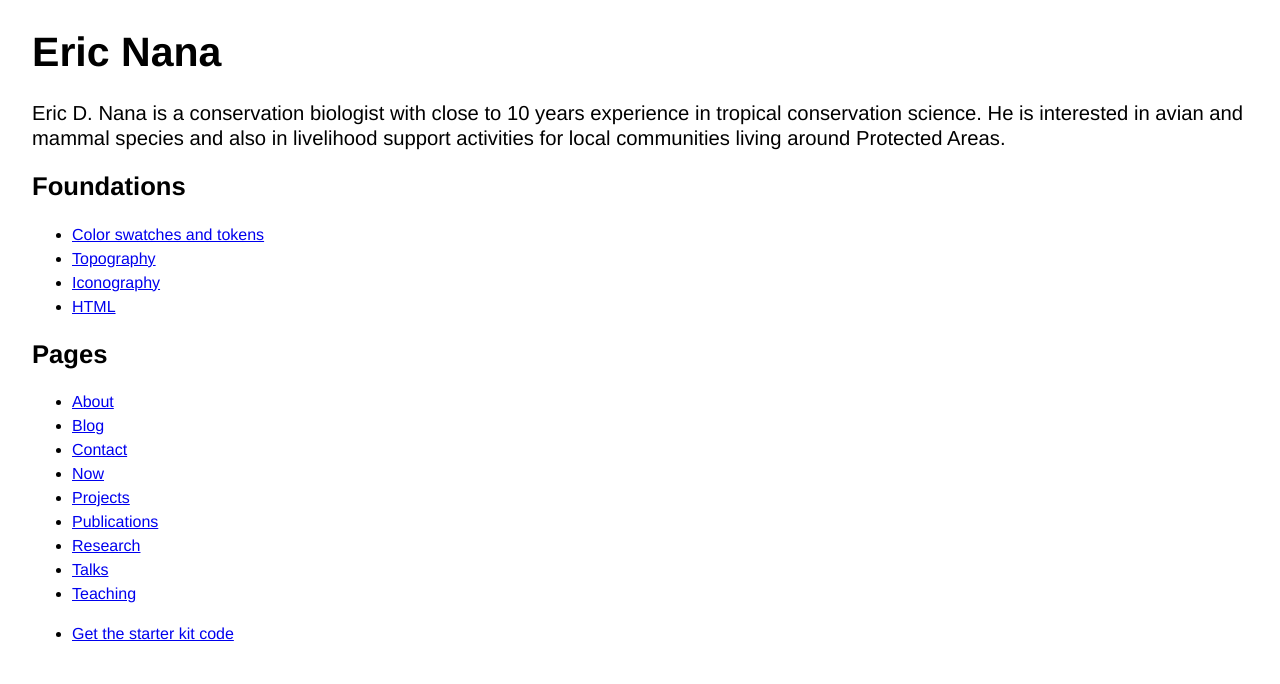
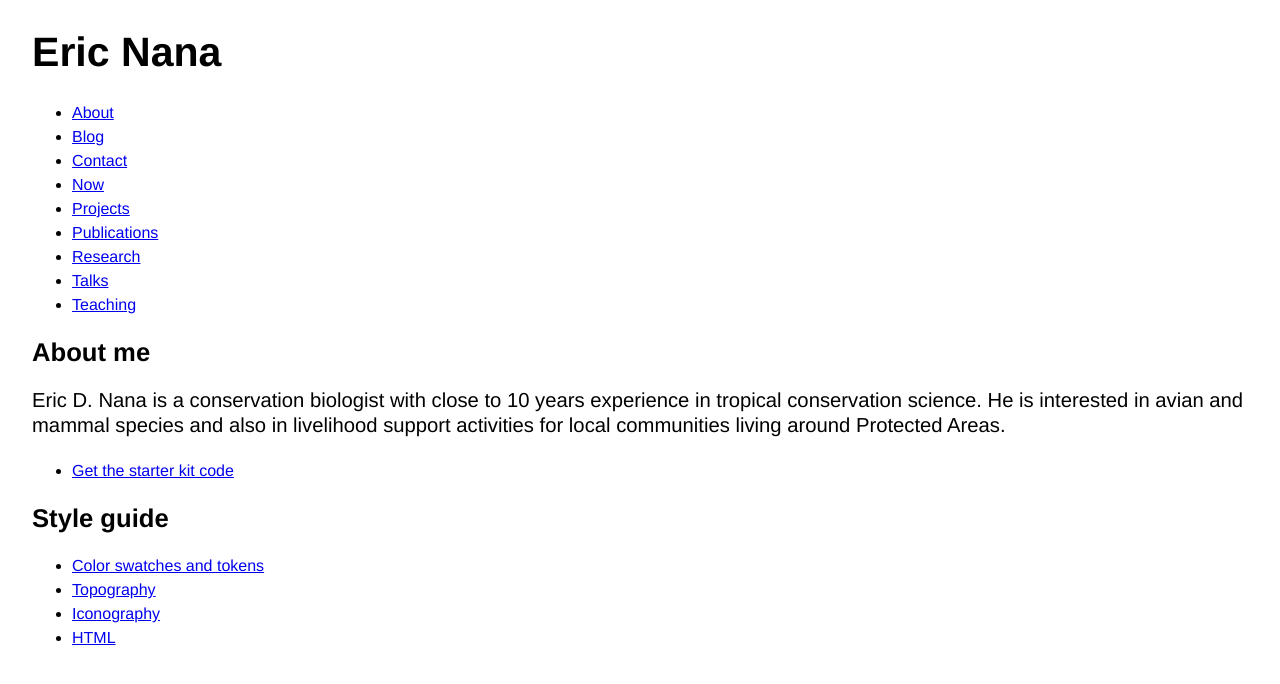
Before and after one commit to ericnana2000/ericnana2000.github.io, a plain HTML site: page index.html in a window 1280 px wide. Drawn offline with Linux system fonts and the light colour scheme.

Commit message:
update site

```diff
--- a/index.html
+++ b/index.html
@@ -12,19 +12,9 @@
   <body>
     <header>
       <h1> Eric Nana</h1>
-      <p class="standfirst"> Eric D. Nana is a conservation biologist with close to 10 years experience in tropical conservation science. He is interested in avian and mammal species and also in livelihood support activities for local communities living around Protected Areas.</p>
 
     </header>
-    <main>
-        <h2>Foundations</h2>
-        <ul>
-            <li><a href="color/index.html">Color swatches and tokens</a></li>
-            <li><a href="typography/index.html">Topography</a></li>
-            <li><a href="iconography/index.html">Iconography</a></li>
-            <li><a href="html/index.html">HTML</a></li>
-
-        </ul>
-        <h2>Pages</h2>
+    <nav>
       <ul>
         <li><a href="about/">About</a></li>
         <li><a href="blog/">Blog</a></li>
@@ -37,6 +27,12 @@
         <li><a href="teaching/">Teaching</a></li>
       </ul>
 
+    </nav>
+
+    <main>
+        <h2>About me</h2>
+        <p class="standfirst"> Eric D. Nana is a conservation biologist with close to 10 years experience in tropical conservation science. He is interested in avian and mammal species and also in livelihood support activities for local communities living around Protected Areas.</p>
+
     </main>
     <aside>
      <ul>
@@ -45,6 +41,14 @@
       </ul>
     </aside>
     <footer>
+      <h2>Style guide</h2>
+      <ul>
+          <li><a href="color/index.html">Color swatches and tokens</a></li>
+          <li><a href="typography/index.html">Topography</a></li>
+          <li><a href="iconography/index.html">Iconography</a></li>
+          <li><a href="html/index.html">HTML</a></li>
+
+      </ul>
 
     </footer>
   </body>
```
Also changed, not shown: package.json (deleted, +0 -25 lines), 1 other file. Lines whose indentation alone changed are shown as unchanged.
